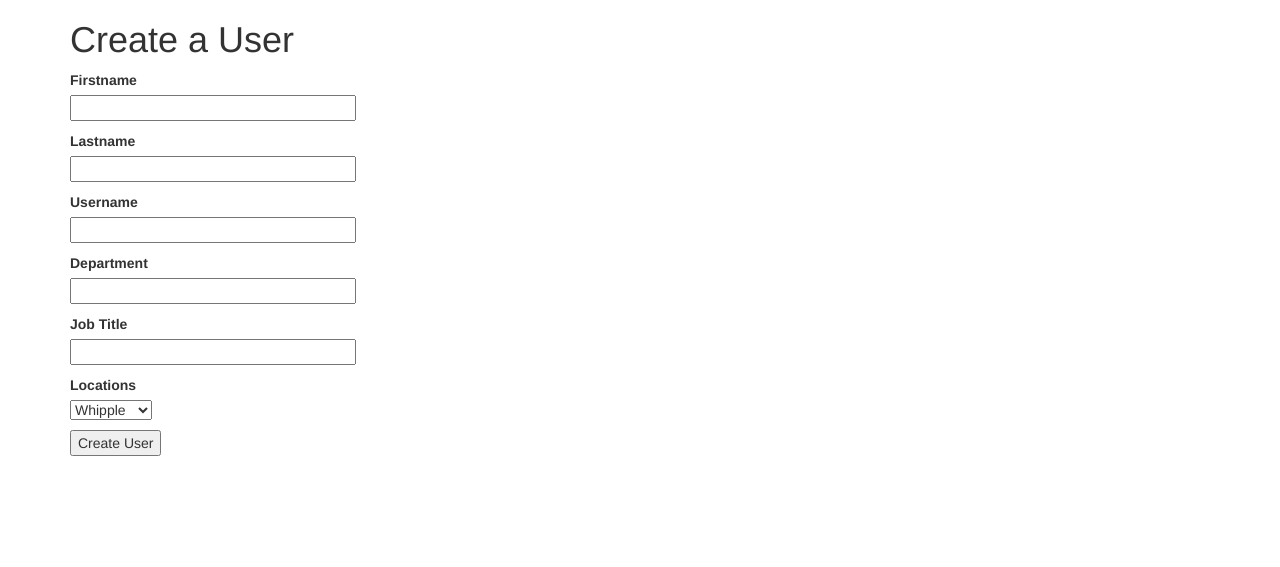
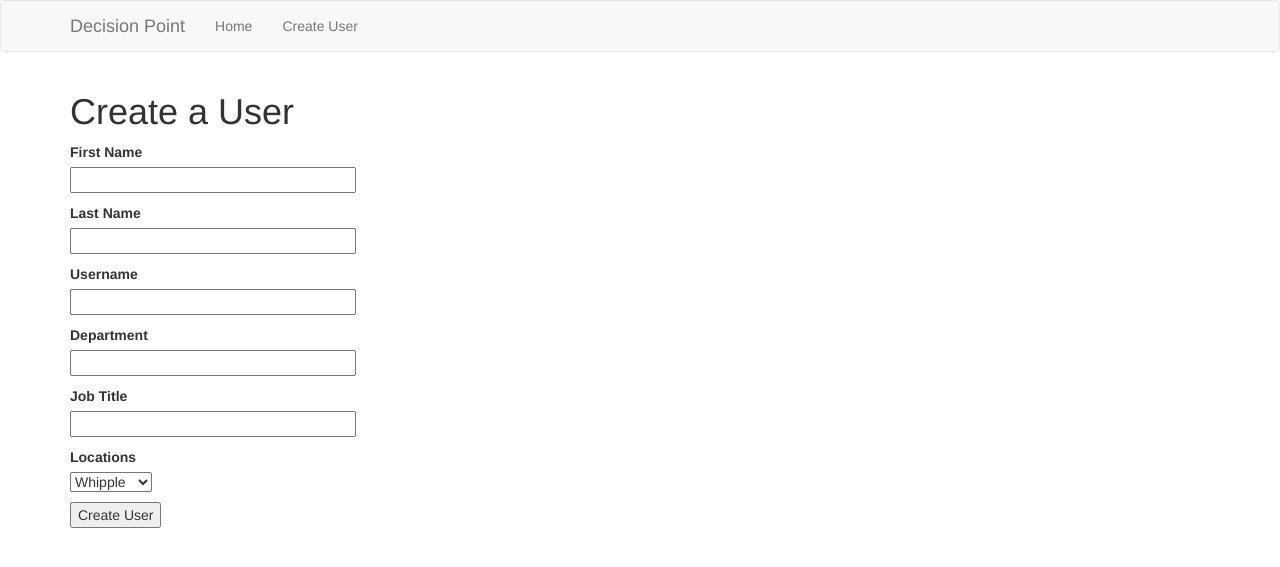
Before and after one commit to bglassmaker/account_manager, a Flask app: page /create_user in a window 1280 px wide. Shown: the top 567 px of the page. Run offline with Flask 2, Linux system fonts and the light colour scheme; some libraries are stand-ins or nearby versions.

Commit message:
added navbar

```diff
--- a/account_manager/user.py
+++ b/account_manager/user.py
@@ -178,7 +178,7 @@ class User(ApiComponent):
 
         return response.json()
 
-    def get_o365_user(self, user_principal_name=None):
+    def get_o365_user(self, user_principal_name):
         """ Get single user
 
         :return: Single User
--- a/app/forms.py
+++ b/app/forms.py
@@ -4,8 +4,8 @@ from wtforms import StringField, PasswordField, BooleanField, SubmitField, Radio
 class CreateUserForm(FlaskForm):
     locations = [('Whipple','Whipple'), ('Campbell','Campbell'), ('Brush','Brush')]
 
-    firstname = StringField('Firstname')
-    lastname = StringField('Lastname')
+    firstname = StringField('First Name')
+    lastname = StringField('Last Name')
     username = StringField('Username')
     department = StringField('Department')
     job_title = StringField('Job Title')
--- a/app/routes.py
+++ b/app/routes.py
@@ -1,12 +1,14 @@
-from flask import render_template, flash, redirect
+from flask import render_template, flash, redirect, url_for, request
+from werkzeug.urls import url_parse
 from app import app
 from app.forms import CreateUserForm
 from flask_ldap3_login.forms import LDAPLoginForm
-from flask_login import login_user
+from flask_login import login_user, logout_user, login_required, current_user
 
 from account_manager.user import User
 
 @app.route('/')
+@app.route('/index')
 def index():
     return render_template('index.html', title='Home')
 
--- a/app/templates/base.html
+++ b/app/templates/base.html
@@ -3,7 +3,27 @@
 {% block title %}
   {{ title }}
 {% endblock %}
-
+{% block navbar %}
+  <nav class="navbar navbar-default">
+    <div class="container">
+      <div class="navbar-header">
+        <button type="button" class="navbar-toggle collapsed" data-toggle="collapse" data-target="#bs-example-navbar-collapse-1" aria-expanded="false">
+          <span class="sr-only">Toggle navigation</span>
+          <span class="icon-bar"></span>
+          <span class="icon-bar"></span>
+          <span class="icon-bar"></span>
+        </button>
+        <a class="navbar-brand" href="{{ url_for('index') }}">Decision Point</a>
+      </div>
+      <div class="collapse navbar-collapse" id="bs-example-navbar-collapse-1">
+        <ul class="nav navbar-nav">
+          <li><a href="{{ url_for('index') }}">Home</a></li>
+          <li><a href="{{ url_for('create_user') }}">Create User</a></li>
+        </ul>
+      </div>
+    </div>
+  </nav>
+{% endblock %}
 {% block content %}
   <div class="container">
     {% with messages = get_flashed_messages() %}
```
